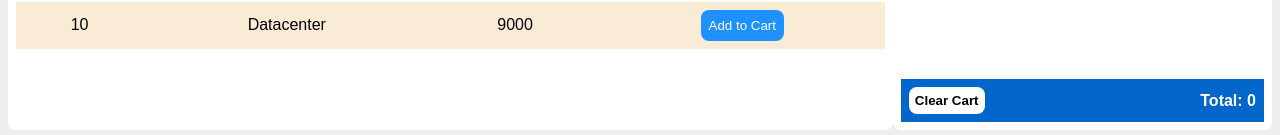
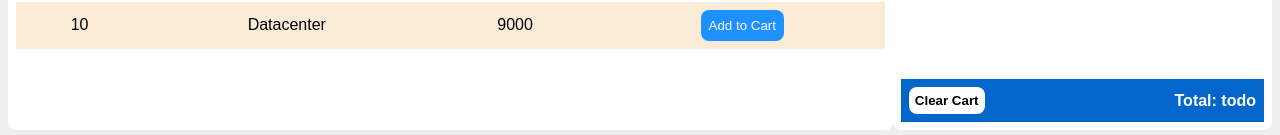
Before and after one commit to adithya-s-sekhar/shopping-cart, a React (Vite) app: page / in a window 1280 px wide. Shown: the part 662-797 px from the top of the page. Built offline with nearby package versions, Linux system fonts and the light colour scheme.

Commit message:
Revert "CartList: Show total cart price"
This reverts commit b180bd73a11c47b798c2ac1fd0006b68f4c74a69.

```diff
--- a/src/components/CartList/CartList.jsx
+++ b/src/components/CartList/CartList.jsx
@@ -29,10 +29,6 @@ const CartList = ({ children }) => {
         displayCart.push({...obj});
     }
   }
-
-  let totalCart = 0;
-
-  displayCart.map((item) => totalCart = totalCart + (item.price*item.count))
 
   return (
     <div className="cart-list">
@@ -66,7 +62,7 @@ const CartList = ({ children }) => {
             Clear Cart
           </button>
         </div>
-        <div className="cart-list-footer-total">Total: {totalCart}</div>
+        <div className="cart-list-footer-total">Total: todo</div>
       </div>
     </div>
   );
```
